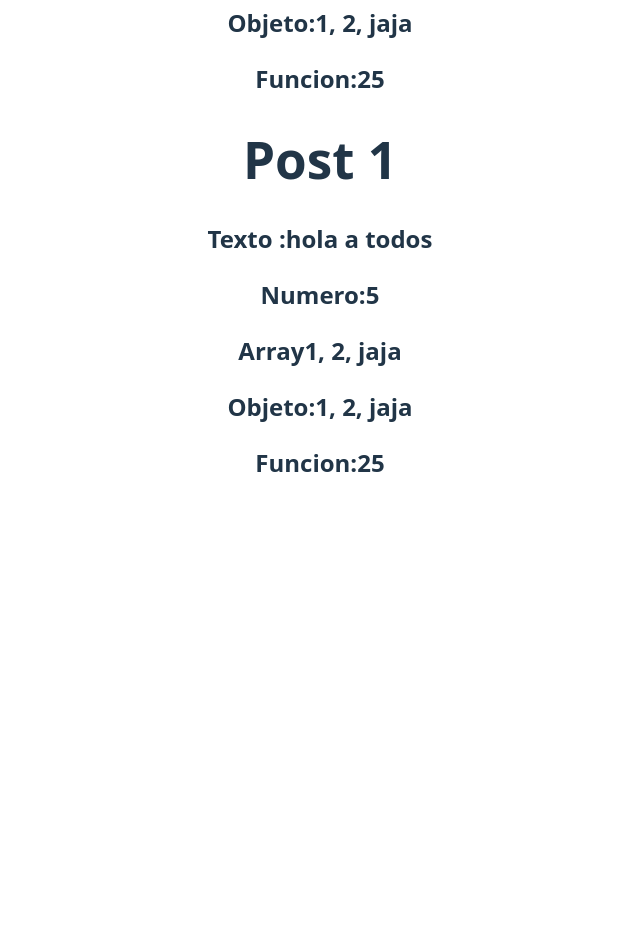
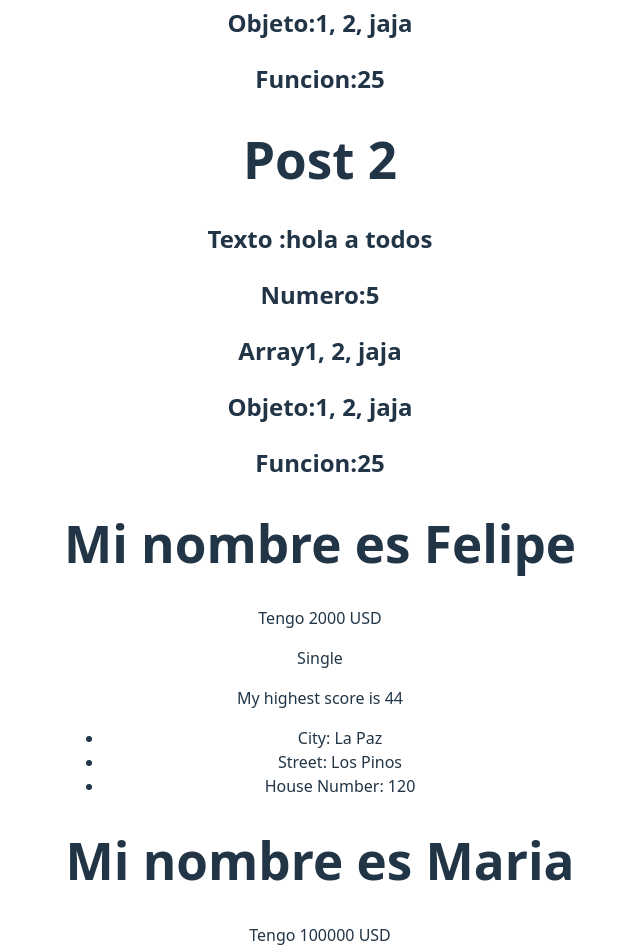
Before and after one commit to 8ima8/ReactPractice, a React (Vite) app in the folder react-course/: page / in a window 1280 px wide. Shown: the part 360-1312 px from the top of the page, without its empty margins (320-960 px from the left). Before the commit the page ends 893 px from the top, so only its background shows below. Built offline with nearby package versions, Linux system fonts and the light colour scheme.

Commit message:
Create UserCard component with different types of variables as PROPS

```diff
--- a/react-course/src/App.jsx
+++ b/react-course/src/App.jsx
@@ -3,7 +3,9 @@ import reactLogo from './assets/react.svg'
 import viteLogo from '/vite.svg'
 import './App.css'
 import React from 'react'
-import { Post } from './components/post'
+import { Post } from './components/Post'
+import { UserCard } from './components/UserCard'
+
 
 function App() {
 
@@ -11,9 +13,20 @@ function App() {
   return (
     <>
       <p>Hola Mundo</p>
-      <Post/>
-      <Post/>
-
+      <Post postNumber={1} />
+      <Post postNumber={2}/>
+      <UserCard
+        name='Felipe'
+        amount={2000}
+        married={false}
+        array ={[22,44,6.6]}
+        address={{street: 'Los Pinos', houseNumber:120, city:'La Paz'}}  />
+        <UserCard
+        name='Maria'
+        amount={100000}
+        married={true}
+        array ={[90,95.5,80]}
+        address={{street: 'Obrajes', houseNumber:200, city:'Santa Cruz'}}  />
     </>
   )
 }
--- a/react-course/src/components/Post.jsx
+++ b/react-course/src/components/Post.jsx
@@ -1,6 +1,6 @@
 import React from "react";
 
-export function Post(){
+export function Post({postNumber}){
 
     const text = 'hola a todos'
     const number= 5
@@ -15,7 +15,7 @@ export function Post(){
     }
     return(
         <div>
-            <h1>Post 1</h1>
+            <h1>Post {postNumber}</h1>
             <h2>
                 Texto :{text}
             </h2>
--- /dev/null
+++ b/react-course/src/components/UserCard.jsx
@@ -0,0 +1,17 @@
+import React from "react";
+
+export function UserCard({name, amount, married, array, address}){
+    return(
+        <div>
+            <h1>Mi nombre es {name}</h1>
+            <p>Tengo {amount} USD</p>
+            <p>{married ? "Married" : "Single" }</p>
+            <p> My highest score is {Math.max(...array)}</p>
+            <ul>
+                <li>City: {address.city}</li>
+                <li>Street: {address.street}</li>
+                <li>House Number: {address.houseNumber}</li>
+            </ul>
+        </div>
+    )
+}
```
